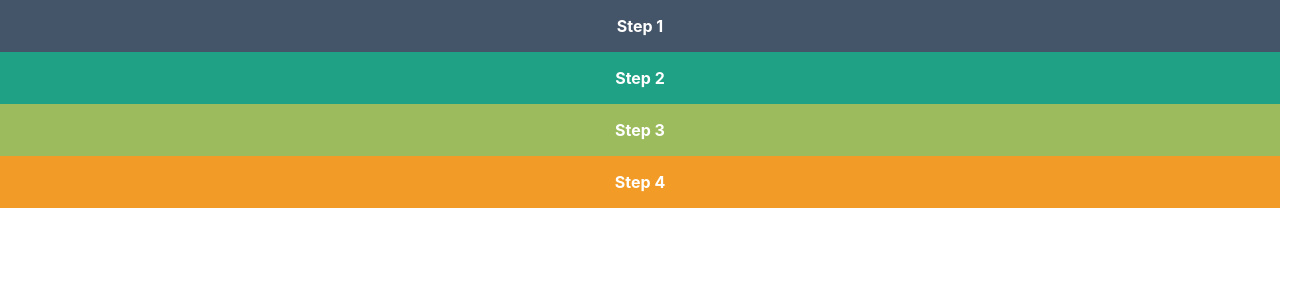
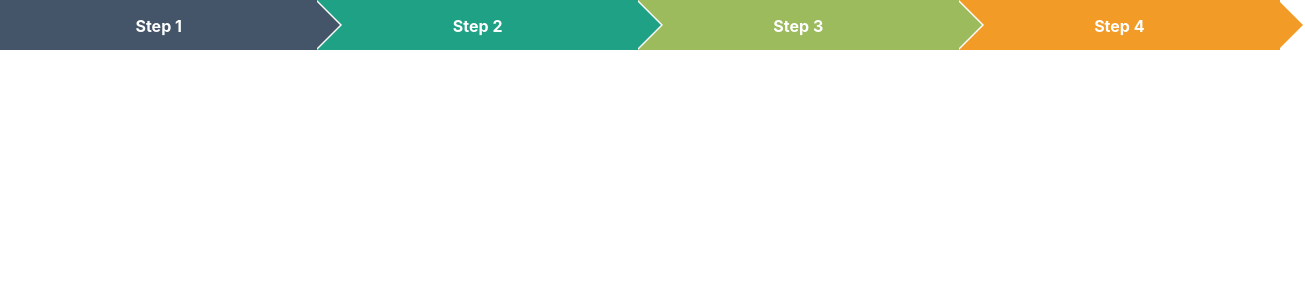
Before and after one commit to CarolEnache/loveholidays, a React (Create React App) app: page / in a window 1280 px wide. Shown: the top 300 px of the page, 1305 px wide, since content can reach past the window. Built offline with nearby package versions, Linux system fonts and the light colour scheme.

Commit message:
style the steps into arrows

```diff
--- a/src/component/step-list/step-list.component.js
+++ b/src/component/step-list/step-list.component.js
@@ -6,11 +6,9 @@ import Step from '../step/step.component';
 
 const StepList = () => {
     return (
-        <div>
+        <div className="step-list">
             {stepValueList.map((stepValue, key) => (
-                <div className='step-list'>
                     <Step key={key} {...stepValue} />
-                </div>
                 )
             )}
         </div>
--- a/src/component/step/step.component.js
+++ b/src/component/step/step.component.js
@@ -2,6 +2,6 @@ import React from 'react';
 import './step.scss';
 
 const Step = ({ label = 'Step 1', hexColor }) => (
-  <div className="step" style={{ backgroundColor: hexColor }}>{label}</div>
+  <div className="step" style={{backgroundColor: hexColor, borderColor: hexColor}}>{label}</div>
 )
 export default Step;
--- a/src/component/step/step.scss
+++ b/src/component/step/step.scss
@@ -1,9 +1,41 @@
 $color-white: #fff;
-
 .step {
   padding: 1rem;
   flex-grow: 1;
   text-align: center;
   color: $color-white;
   font-weight: bold;
+  position: relative;
+  $arrow-with: 25px;
+  height: ($arrow-with - 7px);
+
+  &::after {
+    // some rules
+    z-index: 2;
+    content: '';
+    position: absolute;
+    right: -$arrow-with + 2px;
+    top: 0;
+    bottom: 0;
+    border-top: $arrow-with solid transparent;
+    border-left-width: $arrow-with;
+    border-left-style: solid;
+    border-left-color: inherit;
+    border-bottom: $arrow-with solid transparent;
+  }
+
+  &::before {
+    // some rules
+    z-index: 1;
+    content: '';
+    position: absolute;
+    right: -$arrow-with;
+    top: 0;
+    bottom: 0;
+    border-top: $arrow-with solid transparent;
+    border-left-width: $arrow-with;
+    border-left-style: solid;
+    border-left-color:  $color-white;
+    border-bottom: $arrow-with solid transparent;
+  }
 }
```
